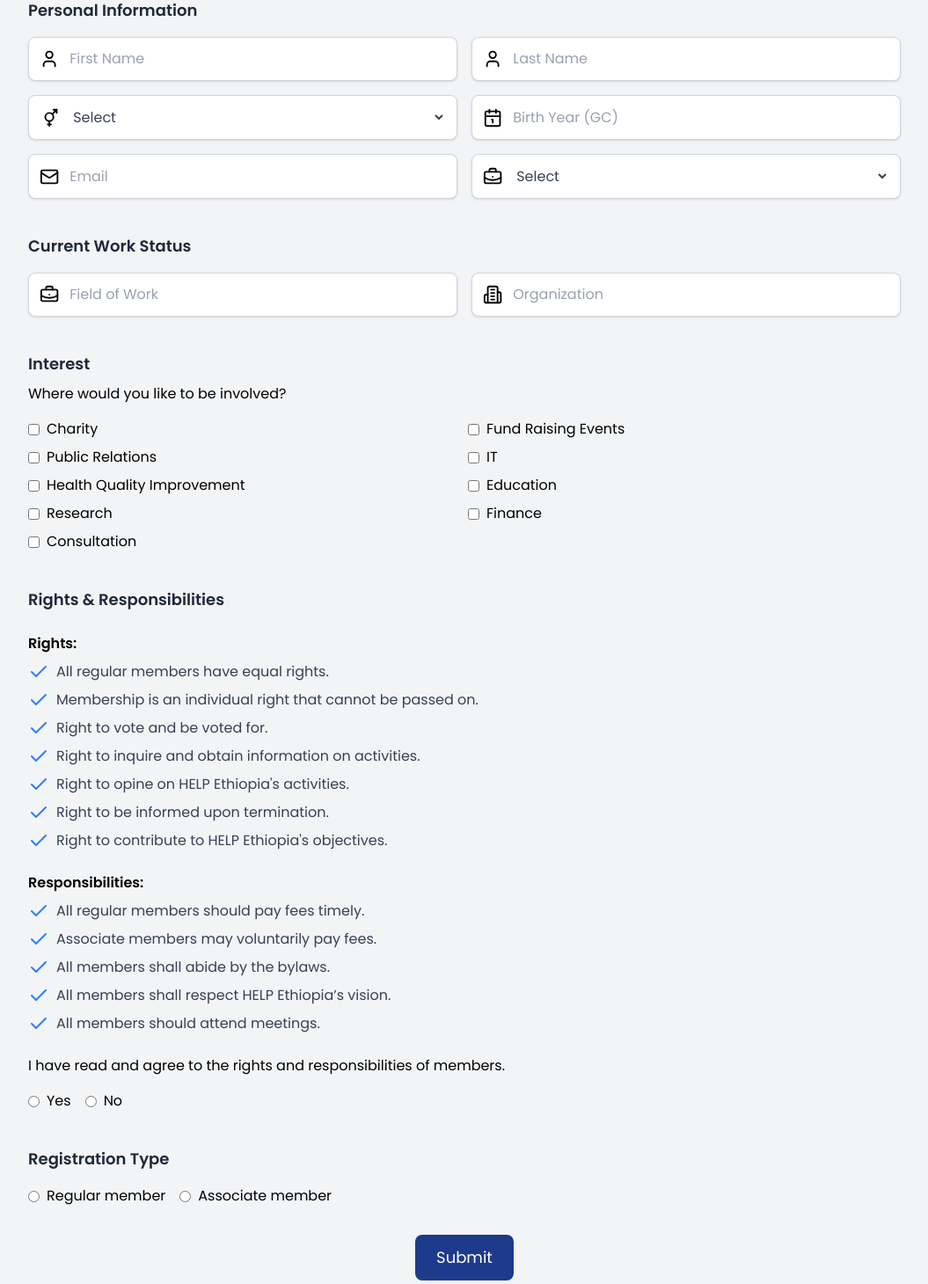
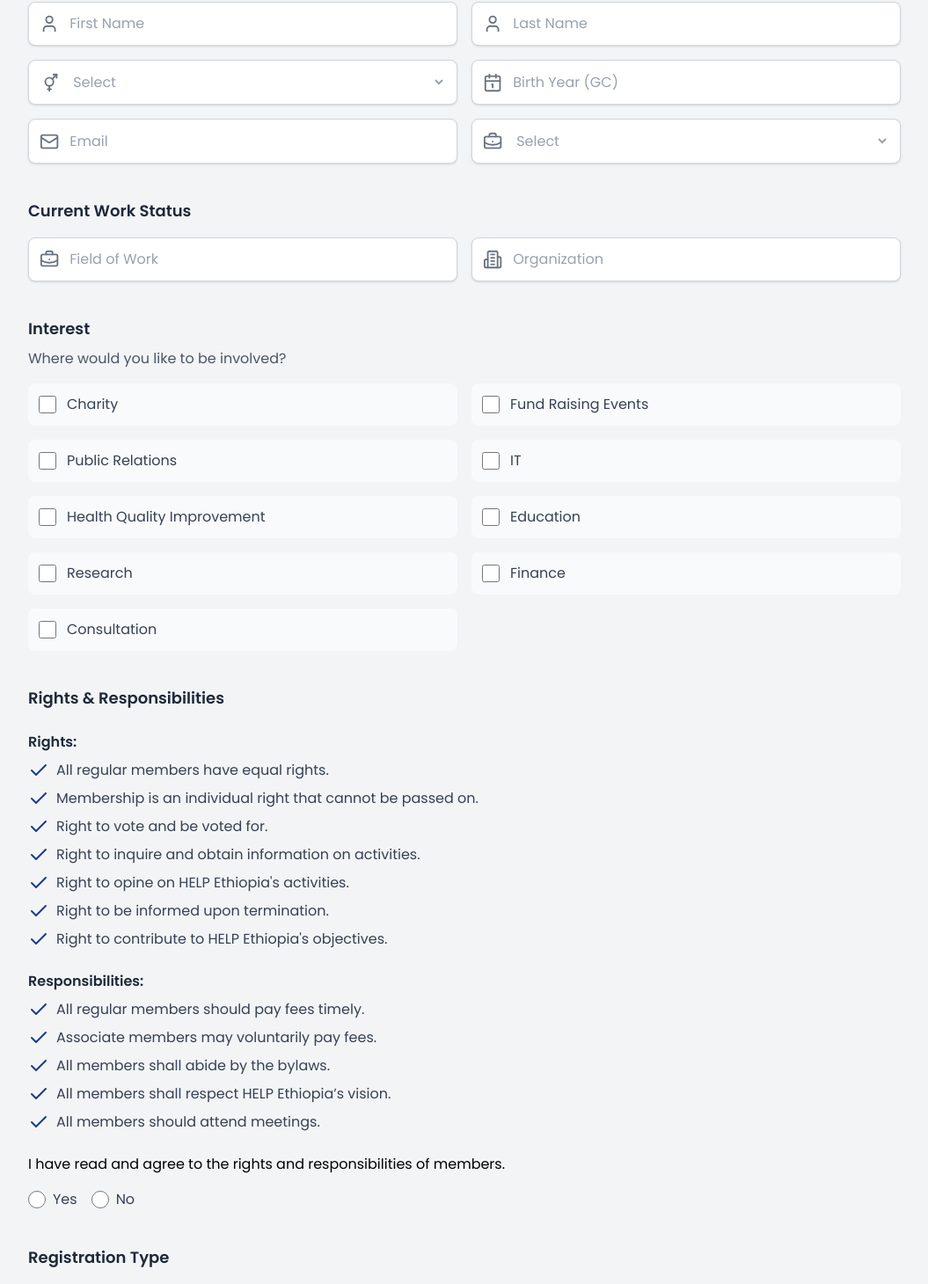
Before and after one commit to dagimgetaw/Help-Ethiopia-Website, a React (Vite) app in the folder frontend/: page /register in a window 1280 px wide. Shown: the part 446-1906 px from the top of the page at 88% size, without its empty margins (112-1167 px from the left). Built offline with nearby package versions, Linux system fonts and the light colour scheme.

Commit message:
fix regitration form

```diff
--- a/frontend/src/Components/Register/Register.jsx
+++ b/frontend/src/Components/Register/Register.jsx
@@ -4,19 +4,18 @@ import {
   VenusAndMars,
   Calendar1,
   BriefcaseBusiness,
-  //   ChevronDown,
   Building2,
   Check,
 } from "lucide-react";
 
 export default function Register() {
   return (
-    <div className="pt-40 flex flex-col items-center justify-center px-6 md:px-16 lg:px-24 bg-gray-100 font-text py-10">
+    <div className="pt-30 flex flex-col items-center justify-center px-6 md:px-16 lg:px-24 bg-gray-100 font-text py-10">
       <div className="w-ful p-8 md:p-12">
         <div className="text-center">
           <h2 className="text-xl font-title text-gray-900">Help Ethiopia</h2>
           <h6 className="mt-2 text-xl md:text-3xl font-semibold text-gray-700 pb-1">
-            <span className="border-b-2">
+            <span className="border-b-4 border-gray-900">
               Volunteer & Membership Registration
             </span>
           </h6>
@@ -40,22 +39,34 @@ export default function Register() {
         </h3>
         <div className="grid grid-cols-1 md:grid-cols-2 gap-4">
           {[
-            { icon: <User />, name: "firstName", placeholder: "First Name" },
-            { icon: <User />, name: "lastName", placeholder: "Last Name" },
             {
-              icon: <VenusAndMars />,
+              icon: <User className="text-gray-500" />,
+              name: "firstName",
+              placeholder: "First Name",
+            },
+            {
+              icon: <User className="text-gray-500" />,
+              name: "lastName",
+              placeholder: "Last Name",
+            },
+            {
+              icon: <VenusAndMars className="text-gray-500" />,
               name: "sex",
               placeholder: "Sex",
               select: ["Select", "Female", "Male"],
             },
             {
-              icon: <Calendar1 />,
+              icon: <Calendar1 className="text-gray-500" />,
               name: "year",
               placeholder: "Birth Year (GC)",
             },
-            { icon: <Mail />, name: "email", placeholder: "Email" },
             {
-              icon: <BriefcaseBusiness />,
+              icon: <Mail className="text-gray-500" />,
+              name: "email",
+              placeholder: "Email",
+            },
+            {
+              icon: <BriefcaseBusiness className="text-gray-500" />,
               name: "occupation",
               placeholder: "Occupation",
               select: ["Select", "Student", "Unemployed", "Employed"],
@@ -63,11 +74,11 @@ export default function Register() {
           ].map((field, index) => (
             <div
               key={index}
-              className="flex items-center gap-3 border border-gray-300 bg-white p-3 rounded-lg shadow-sm hover:ring hover:ring-blue-500"
+              className="flex items-center gap-3 border border-gray-300 bg-white p-3 rounded-lg shadow-sm hover:ring-2 hover:ring-blue-500 transition-all"
             >
               {field.icon}
               {field.select ? (
-                <select className="w-full outline-none text-gray-700 bg-transparent">
+                <select className="w-full outline-none text-gray-400 bg-transparent">
                   {field.select.map((option, i) => (
                     <option key={i} value={option.toLowerCase()}>
                       {option}
@@ -93,9 +104,13 @@ export default function Register() {
           {["Field of Work", "Organization"].map((placeholder, index) => (
             <div
               key={index}
-              className="flex items-center gap-3 border border-gray-300 bg-white p-3 rounded-lg shadow-sm hover:ring hover:ring-blue-500"
+              className="flex items-center gap-3 border border-gray-300 bg-white p-3 rounded-lg shadow-sm hover:ring-2 hover:ring-blue-500 transition-all"
             >
-              {index === 0 ? <BriefcaseBusiness /> : <Building2 />}
+              {index === 0 ? (
+                <BriefcaseBusiness className="text-gray-500" />
+              ) : (
+                <Building2 className="text-gray-500" />
+              )}
               <input
                 type="text"
                 placeholder={placeholder}
@@ -106,8 +121,10 @@ export default function Register() {
         </div>
 
         <h3 className="mt-10 text-lg font-semibold text-gray-800">Interest</h3>
-        <p className="pt-2">Where would you like to be involved?</p>
-        <div className="grid grid-cols-1 md:grid-cols-2 gap-2 mt-4">
+        <p className="pt-2 text-gray-600">
+          Where would you like to be involved?
+        </p>
+        <div className="grid grid-cols-1 md:grid-cols-2 gap-4 mt-4">
           {[
             "Charity",
             "Fund Raising Events",
@@ -119,8 +136,15 @@ export default function Register() {
             "Finance",
             "Consultation",
           ].map((interest, index) => (
-            <label key={index} className="flex items-center gap-2">
-              <input type="checkbox" className="accent-blue-600" /> {interest}
+            <label
+              key={index}
+              className="flex items-center gap-3 p-3 bg-gray-50 rounded-lg hover:bg-gray-100 transition-all cursor-pointer"
+            >
+              <input
+                type="checkbox"
+                className="form-checkbox h-5 w-5 text-[#1E3A8A]  rounded border-gray-300 focus:ring-[#1E3A8A]"
+              />
+              <span className="text-gray-700">{interest}</span>
             </label>
           ))}
         </div>
@@ -153,11 +177,11 @@ export default function Register() {
           },
         ].map((section, index) => (
           <div key={index} className="mt-6">
-            <p className="font-semibold">{section.title}:</p>
+            <p className="font-semibold text-gray-800">{section.title}:</p>
             <ul className="mt-2 space-y-2">
               {section.items.map((item, i) => (
                 <li key={i} className="flex items-start gap-2 text-gray-700">
-                  <Check className="text-blue-500" /> {item}
+                  <Check className="text-[#1E3A8A]  flex-shrink-0" /> {item}
                 </li>
               ))}
             </ul>
@@ -169,12 +193,20 @@ export default function Register() {
         </p>
         <div className="flex items-center gap-4 mt-4">
           <label className="flex items-center gap-2">
-            <input type="radio" name="agreement" className="accent-blue-600" />{" "}
-            Yes
+            <input
+              type="radio"
+              name="agreement"
+              className="form-radio h-5 w-5 text-[#1E3A8A]"
+            />{" "}
+            <span className="text-gray-700">Yes</span>
           </label>
           <label className="flex items-center gap-2">
-            <input type="radio" name="agreement" className="accent-blue-600" />{" "}
-            No
+            <input
+              type="radio"
+              name="agreement"
+              className="form-radio h-5 w-5 text-[#1E3A8A]"
+            />{" "}
+            <span className="text-gray-700">No</span>
           </label>
         </div>
 
@@ -187,15 +219,15 @@ export default function Register() {
               <input
                 type="radio"
                 name="registration"
-                className="accent-blue-600"
+                className="form-radio h-5 w-5 text-[#1E3A8A] "
               />{" "}
-              {type}
+              <span className="text-gray-700">{type}</span>
             </label>
           ))}
         </div>
 
         <div className="mt-8 text-center">
-          <button className="px-6 py-3 text-white bg-[#1E3A8A] rounded-lg text-lg font-medium">
+          <button className="px-6 py-3 text-white bg-[#1E3A8A] rounded-lg text-lg font-medium hover:bg-blue-700 transition-all">
             Submit
           </button>
         </div>
```
